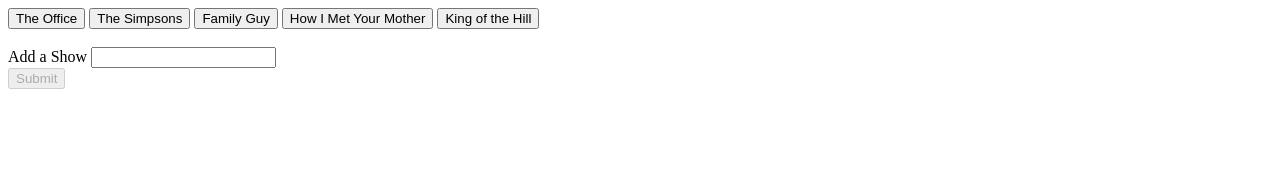
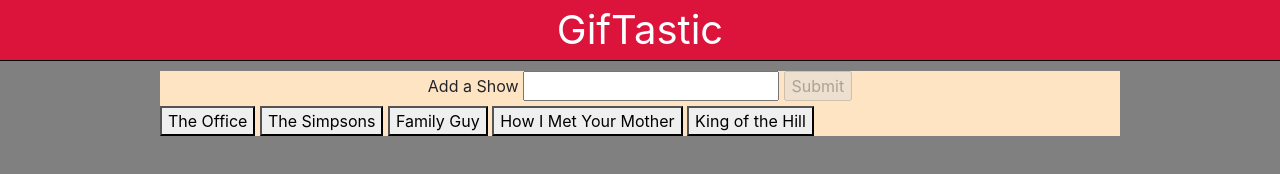
Before and after one commit to mVang92/GifTastic, a plain HTML site: page index.html in a window 1280 px wide. Drawn offline with nearby package versions, Linux system fonts and the light colour scheme.

Commit message:
API Working, new buttons not working

```diff
--- a/assets/css/style.css
+++ b/assets/css/style.css
@@ -0,0 +1,22 @@
+body {
+    background-color: grey !important;
+}
+
+header {
+    background-color: crimson;
+    color: white;
+    border-bottom: 1px solid black;
+    text-align: center;
+    font-size: 40px;
+    margin-bottom: 10px;
+}
+
+#container {
+    width:75%;
+    margin: auto;
+    background-color: bisque;
+}
+
+.input {
+    text-align: center;
+}
--- a/assets/javascript/app.js
+++ b/assets/javascript/app.js
@@ -25,17 +25,21 @@ $(document).ready(function(){
 
     // Loop appends a button for each string in the array
     for (i = 0; i < topics.length; i++){
-        buttons = topics[i];
-        $("#animalButton").append('<button class="gif" value=' + i + '>' + buttons + '</button> ');
-        console.log(buttons);
+        var mButton = $("<button>")
+        mButton.addClass("gif");
+        mButton.attr("data-name", topics[i]).text(topics[i]);
+        $("#movieButton").append(" ", mButton);
     }
 
     $("#addShow").on("click", function(){
         // evt.preventDefault();
-        console.log("buttons works");
         var show = $("#showLength").val().trim();
         topics.push(show);
-        $("#animalButton").append('<button class="gif" value=' + i + '>' + show + '</button> ');
+        mButton = $("<button>")
+        mButton.addClass("gif");
+        mButton.attr("data-name", topics[i]).text(topics[i]);
+        $("#movieButton").append(" ", mButton);
+
         console.log(topics);
         $("#showLength").val("");
         $(this).prop("disabled", true);
@@ -53,6 +57,32 @@ $(document).ready(function(){
             method: "GET"
         }).then(function(response) {
             console.log(response)
+            var results = response.data;
+
+        // ========================
+
+        for (var i = 0; i < results.length; i++) {
+
+            // Step 3: uncomment the for loop above and the closing curly bracket below.
+            // Make a div with jQuery and store it in a variable named movieDiv.
+            var movieDiv = $("<div>");
+            // Make a paragraph tag with jQuery and store it in a variable named p.
+            var p = $("<p>");
+            // Set the inner text of the paragraph to the rating of the image in results[i].
+            p.html(results[i].rating);
+            // Make an image tag with jQuery and store it in a variable named image.
+            var image = $("<img>");
+            // Set the image's src to results[i]'s fixed_height.url.
+            image.attr("src", results[i].images.fixed_height.url);
+            // Append the p variable to the movieDiv variable.
+            p.append(movieDiv);
+            // Append the image variable to the movieDiv variable.
+            movieDiv.append(image);
+            // Prepend the movieDiv variable to the element with an id of gifs-appear-here.
+            $("#gifs").prepend(movieDiv);
+
+            // ==================================
+            }
 
         })
     })
--- a/index.html
+++ b/index.html
@@ -3,17 +3,29 @@
     <head>
         <title>Animal GifTastic</title>
         <link rel="stylesheet" type="text/css" media="screen" href="assets/css/style.css" />
+        <!-- Boostrap -->
+        <link rel="stylesheet" href="https://stackpath.bootstrapcdn.com/bootstrap/4.1.1/css/bootstrap.min.css"
+            integrity="sha384-WskhaSGFgHYWDcbwN70/dfYBj47jz9qbsMId/iRN3ewGhXQFZCSftd1LZCfmhktB" crossorigin="anonymous">
     </head>
 
     <body>
-        <div id="animalButton"></div>
-        <br>
-        <form id="animalForm">
-            <label for="show">Add a Show</label>
-            <input type="text" id="showLength"><br>
-            <input id="addShow" type="button" value="Submit">
-        </form>
-        <div id="animals"></div>
+        <header>
+            GifTastic
+        </header>
+        <div id="container">
+            <div class="row">
+                <div class="input col-md-12">
+                    <form id="animalForm">
+                        <label for="show">Add a Show</label>
+                        <input type="text" id="showLength"> <input id="addShow" type="button" value="Submit">
+                    </form>
+                </div>
+            </div>
+                <div id="movieButton"></div>
+                <div id="shows"></div>
+                <div id="gifs"></div>
+            </div>
+        </div>
         <script src="https://cdnjs.cloudflare.com/ajax/libs/jquery/3.2.1/jquery.min.js"></script>
         <script type="text/javascript" src="assets/javascript/app.js"></script>
     </body>
```
